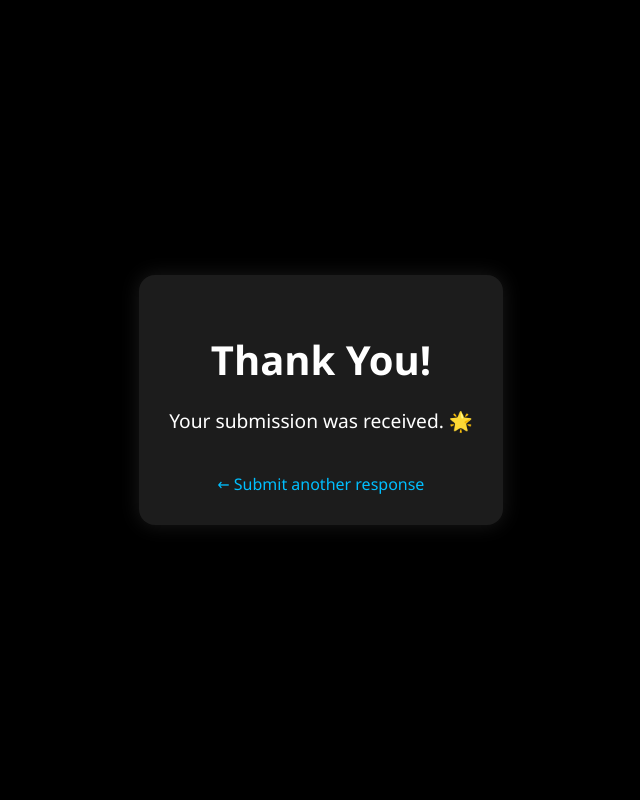
After one commit to Shant-i/CustomForm, a Flask app: template templates/thankyou.html in a window 1280 px wide. The commit adds this page. Shown: the whole page, without its empty margins (319-959 px from the left). Run offline with Flask 3, Linux system fonts and the light colour scheme; the template is opened without the code that fills it, so the values that code supplies are empty.

Commit message:
Add thankyou page

```diff
--- a/templates/form.html
+++ b/templates/form.html
@@ -199,8 +199,6 @@
       <img src="/static/farewellmirrorselfie.png" alt="Farewell Mirror Selfie">
       <img src="/static/illegalimage.png" alt="Illegal Image">
       <img src="/static/farewellcamimage.png" alt="Farewell Cam">
-      <img src="/static/goofy.png" alt="Goofy">
-      <img src="/static/logo.png" alt="Logo">
     </div>
   </div>
 
--- /dev/null
+++ b/templates/thankyou.html
@@ -0,0 +1,82 @@
+<!DOCTYPE html>
+<html>
+<head>
+  <title>Thank You!</title>
+  <style>
+    body {
+      background-color: black;
+      color: white;
+      font-family: 'Segoe UI', Tahoma, Geneva, Verdana, sans-serif;
+      display: flex;
+      flex-direction: column;
+      align-items: center;
+      justify-content: center;
+      height: 100vh;
+      margin: 0;
+    }
+
+    .thank-you-container {
+      text-align: center;
+      max-width: 600px;
+      padding: 30px;
+      background-color: #1c1c1c;
+      border-radius: 16px;
+      box-shadow: 0 0 20px rgba(255, 255, 255, 0.1);
+    }
+
+    h1 {
+      font-size: 2.5rem;
+      margin-bottom: 20px;
+    }
+
+    p {
+      font-size: 1.2rem;
+    }
+
+    .uploaded-image {
+      margin-top: 20px;
+    }
+
+    .uploaded-image img {
+      max-width: 100%;
+      height: auto;
+      border-radius: 12px;
+      margin: 10px 0;
+    }
+
+    .description {
+      font-style: italic;
+      color: #ccc;
+    }
+
+    a {
+      color: #00bfff;
+      display: inline-block;
+      margin-top: 20px;
+      text-decoration: none;
+    }
+
+    a:hover {
+      text-decoration: underline;
+    }
+  </style>
+</head>
+<body>
+  <div class="thank-you-container">
+    <h1>Thank You!</h1>
+    <p>Your submission was received. 🌟</p>
+
+    {% if images %}
+      <div class="uploaded-image">
+        <h2>Uploaded Images</h2>
+        {% for img in images %}
+          <img src="{{ url_for('static', filename='uploads/' + img.filename) }}" alt="Uploaded image">
+          <div class="description">{{ img.description }}</div>
+        {% endfor %}
+      </div>
+    {% endif %}
+
+    <a href="/">← Submit another response</a>
+  </div>
+</body>
+</html>
```
